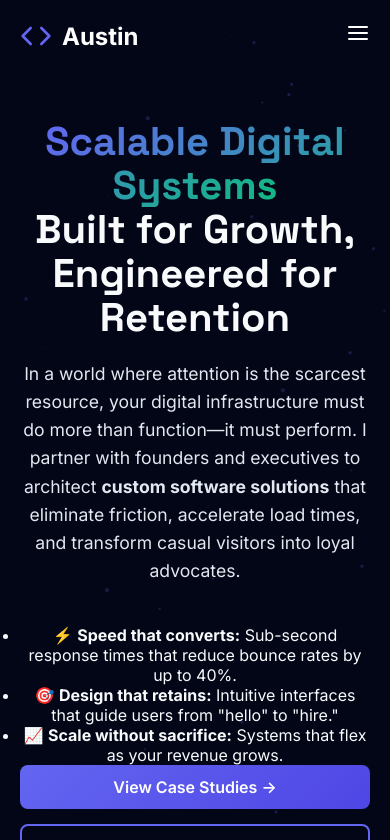
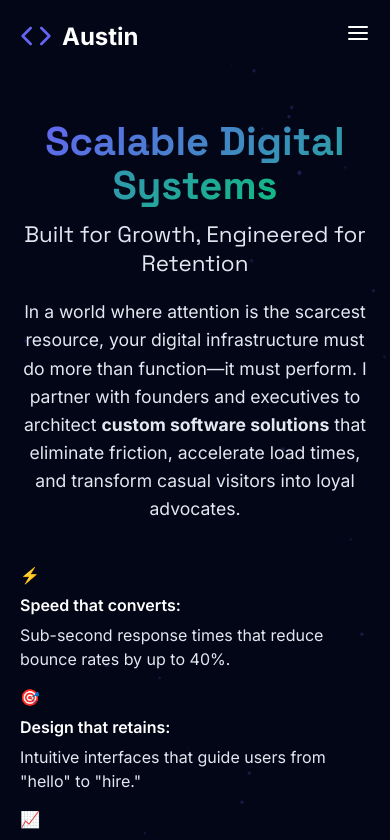
Before and after one commit to codewithaustin1/sharp-portfolio, a React (Create React App) app: page / in a window 390 px wide. Shown: the top 840 px of the page. Built offline with nearby package versions, Linux system fonts and the light colour scheme.

Commit message:
Add new styles for hero section and responsive design

```diff
--- a/src/components/Hero/Hero.css
+++ b/src/components/Hero/Hero.css
@@ -65,6 +65,16 @@
   margin-bottom: 20px;
 }
 
+/* Subhead Styling - New */
+.hero-title .subhead {
+  display: block;
+  font-size: 1.8rem;
+  font-weight: 400;
+  color: var(--gray-light);
+  margin-top: 0.75rem;
+  line-height: 1.3;
+}
+
 .gradient-text {
   background: linear-gradient(135deg, var(--primary), var(--secondary));
   -webkit-background-clip: text;
@@ -79,6 +89,32 @@
   margin-bottom: 40px;
 }
 
+/* Benefits List Styling - New */
+.hero-benefits {
+  list-style: none;
+  padding: 0;
+  margin: 0 0 40px 0;
+}
+
+.hero-benefits li {
+  display: flex;
+  align-items: center;
+  gap: 14px;
+  margin-bottom: 18px;
+  font-size: 1.1rem;
+  color: var(--gray-light);
+  line-height: 1.5;
+}
+
+.hero-benefits li:last-child {
+  margin-bottom: 0;
+}
+
+.hero-benefits li strong {
+  color: white;
+  font-weight: 600;
+}
+
 /* Buttons */
 .hero-buttons {
   display: flex;
@@ -90,6 +126,37 @@
   display: inline-flex;
   align-items: center;
   gap: 10px;
+  padding: 12px 32px;
+  border-radius: 8px;
+  font-weight: 500;
+  text-decoration: none;
+  transition: var(--transition);
+  border: 1px solid transparent;
+}
+
+/* Button Variants - Updated */
+.btn-primary {
+  background: linear-gradient(135deg, var(--primary), var(--secondary));
+  color: white;
+  border: none;
+  box-shadow: 0 4px 15px rgba(100, 108, 255, 0.3);
+}
+
+.btn-primary:hover {
+  transform: translateY(-2px);
+  box-shadow: 0 8px 25px rgba(100, 108, 255, 0.4);
+}
+
+.btn-secondary {
+  background: transparent;
+  color: white;
+  border: 1px solid rgba(255, 255, 255, 0.2);
+}
+
+.btn-secondary:hover {
+  background: rgba(255, 255, 255, 0.05);
+  border-color: rgba(255, 255, 255, 0.3);
+  transform: translateY(-2px);
 }
 
 /* Social Links */
@@ -210,11 +277,25 @@
   .social-links {
     justify-content: center;
   }
+
+  /* New: Center benefits list on tablet */
+  .hero-benefits li {
+    justify-content: center;
+    text-align: left;
+    max-width: 500px;
+    margin-left: auto;
+    margin-right: auto;
+  }
 }
 
 @media (max-width: 768px) {
   .hero-title {
     font-size: 2.5rem;
+  }
+
+  /* New: Responsive subhead */
+  .hero-title .subhead {
+    font-size: 1.4rem;
   }
 
   .hero-subtitle {
@@ -228,5 +309,30 @@
 
   .hero-buttons .btn {
     justify-content: center;
+    width: 100%;
+  }
+
+  /* New: Benefits list mobile adjustments */
+  .hero-benefits {
+    margin-bottom: 30px;
+  }
+
+  .hero-benefits li {
+    font-size: 1rem;
+    gap: 10px;
+    margin-bottom: 14px;
   }
 }
+
+@media (max-width: 480px) {
+  /* New: Small mobile adjustments */
+  .hero-benefits li {
+    flex-direction: column;
+    align-items: flex-start;
+    gap: 6px;
+  }
+
+  .btn-primary, .btn-secondary {
+    padding: 10px 24px;
+  }
+     }
```
